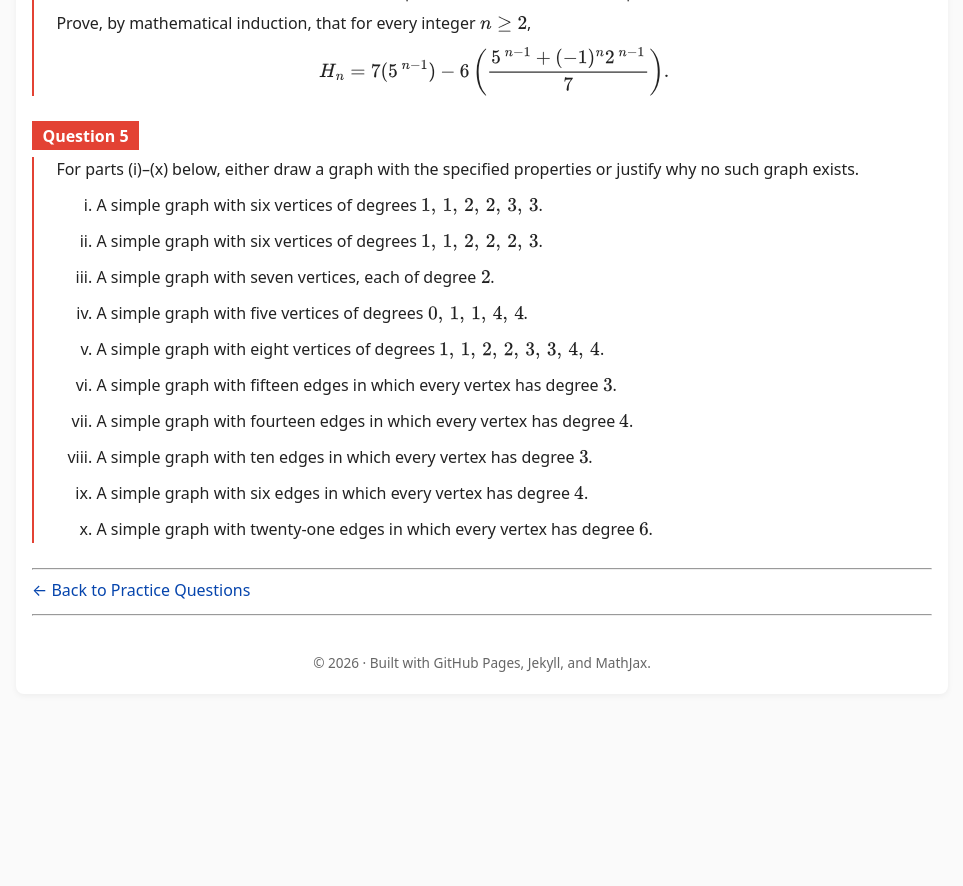
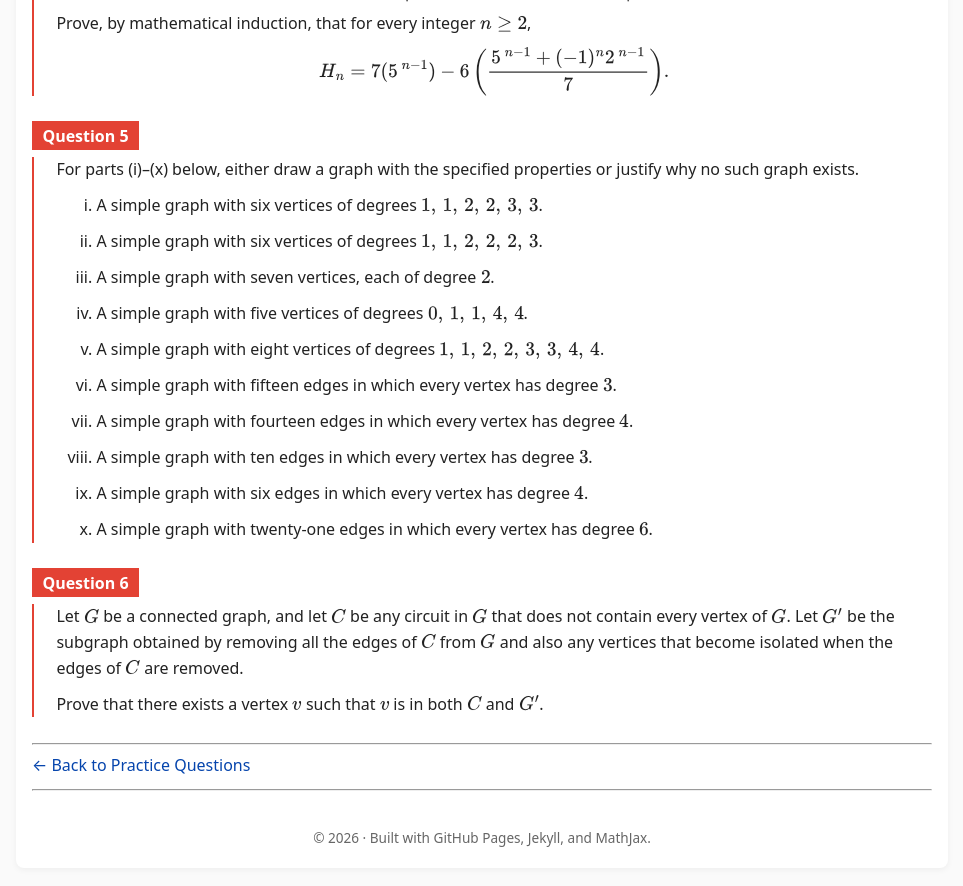
Before and after one commit to SaleemKamaludin/SaleemKamaludin.github.io, a Jekyll site: the page built from courses/math-2276/practice-questions/coursework-exam-1/index.md, in a window 1280 px wide and 900 px high, scrolled down 1748 px. Shown: the top 886 px of the window, without its empty margins (158-1121 px from the left). Built offline with Jekyll 4.4.1, drawn with Linux system fonts in a browser that asks for light colours; before the commit the page ends 2474 px from its top, so only the background shows below that.

Commit message:
Add Question 6 to MATH 2276 practice page

```diff
--- a/courses/math-2276/practice-questions/coursework-exam-1/index.md
+++ b/courses/math-2276/practice-questions/coursework-exam-1/index.md
@@ -312,6 +312,30 @@ These questions are provided for additional practice for **Coursework Exam 1** a
 
 </div>
 
+<div id="cw1-question-6" class="math-env exercise">
+
+  <div class="math-env-heading">
+    <span class="math-env-tag">Question 6</span>
+  </div>
+
+  <div class="math-env-body">
+
+    <p>
+      Let \(G\) be a connected graph, and let \(C\) be any circuit in \(G\)
+      that does not contain every vertex of \(G\). Let \(G'\) be the subgraph
+      obtained by removing all the edges of \(C\) from \(G\) and also any
+      vertices that become isolated when the edges of \(C\) are removed.
+    </p>
+
+    <p>
+      Prove that there exists a vertex \(v\) such that \(v\) is in both
+      \(C\) and \(G'\).
+    </p>
+
+  </div>
+
+</div>
+
 ---
 
 [← Back to Practice Questions]({{ '/courses/math-2276/practice-questions/' | relative_url }})
```
